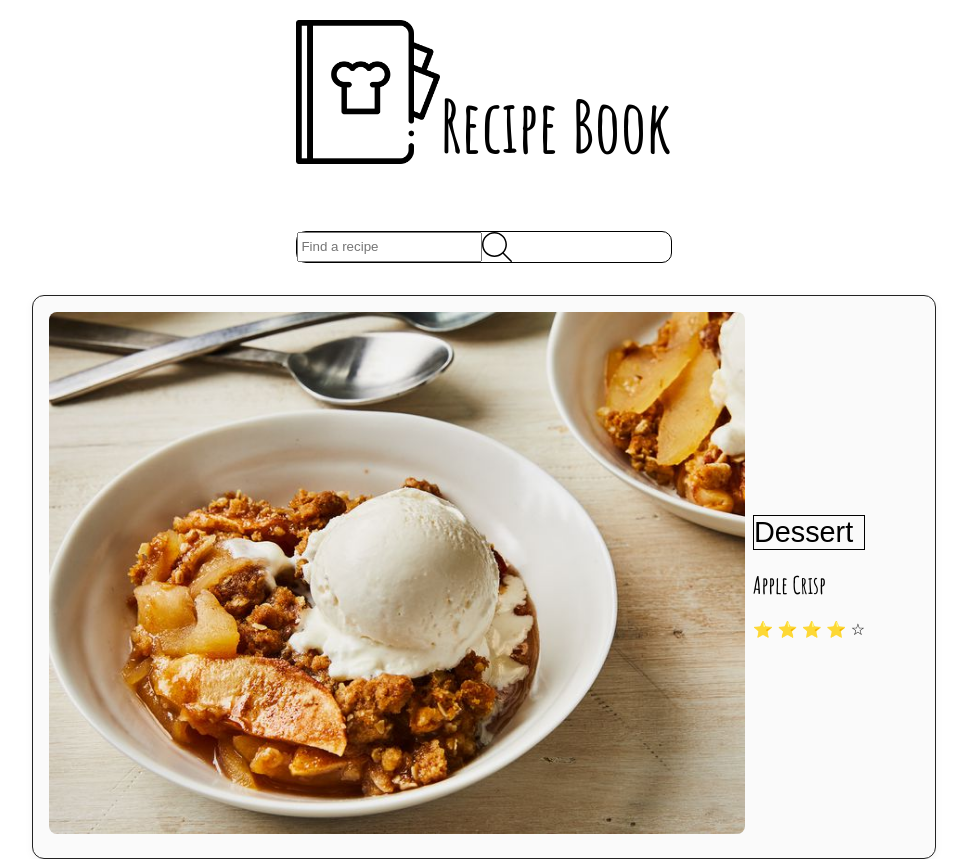
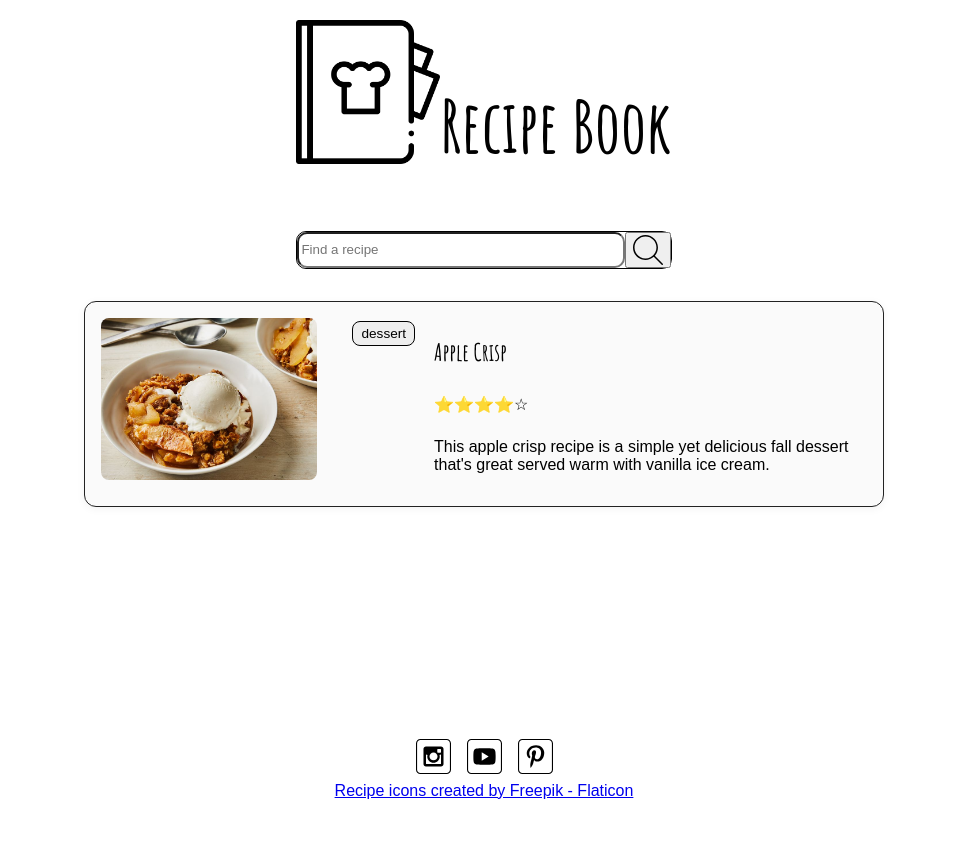
Before and after one commit to Tinjus99/WDD131, a plain HTML site: page recipebook/index.html in a window 1280 px wide. Shown: the top 859 px of the page, without its empty margins (156-1123 px from the left). After the commit the page ends 800 px from the top, so only its background shows below. Drawn offline with Linux system fonts and the light colour scheme.

Commit message:
recipebook

```diff
--- a/recipebook/index.html
+++ b/recipebook/index.html
@@ -17,35 +17,19 @@
     <body>
         <header>
             <section id="top">
-                <img src="images/recipe-book.png" alt="recipie book logo">
+                <img src="images/recipe-book.png" alt="recipe book logo">
                 <h1>Recipe Book</h1>
             </section>
             <form action="" id="search-box">
                 <input type="search" placeholder="Find a recipe" id="search-input-box">
-                <img src="images/search.svg" alt="search-box icon">
+                <button type="button"><img src="images/search.svg" alt="search-box icon" class="search-button"></button>
             </form>
             <!-- border radius on the whole form -->
         </header>
         <main>
-            <div class="recipe-card">
-                <img src="images/apple-crisp.jpg" alt="picture of the apple crisp">
-                <section id="details">
-                    <section class="tag">Dessert</section>
-                    <h2>Apple Crisp</h2>
-                    <span
-                        class="rating"
-                        role="img"
-                        aria-label="Rating: 4 out of 5 stars"
-                    >
-                        <span aria-hidden="true" class="icon-star">⭐</span>
-                        <span aria-hidden="true" class="icon-star">⭐</span>
-                        <span aria-hidden="true" class="icon-star">⭐</span>
-                        <span aria-hidden="true" class="icon-star">⭐</span>
-                        <span aria-hidden="true" class="icon-star-empty">☆</span>
-                    </span>
-                </section>
+            <div id="recipe-container">
+
             </div>
-            <!-- border radius around here too -->
         </main>
         <footer>
             <div class="social">
--- a/recipebook/recipies.css
+++ b/recipebook/recipies.css
@@ -10,11 +10,14 @@ h1, h2, h3 {
     border: solid 1px black;
     border-radius: 10px;
     display: flex;
-    max-width: 100%;
+    width: 100%;
+}
+input{
+    width: 100%;
+    border-radius: 10px;
 }
 
-
-form > img{
+form  img{
     max-width: 30px;
 }
 #top{
@@ -45,26 +48,35 @@ form > img{
 .recipe-card {
 	display: flex;
 	flex-direction: column;
-    align-items: center;
 	border: 1px solid #222;
 	border-radius: 12px;
 	padding: 1em;
 	margin: 1em 0;
 	background: #fafafa;
 	box-shadow: 0 2px 8px rgba(0,0,0,0.05);
+	max-width: 800px;
+	width: 100%;
+	gap: 1em;
+}
+
+.recipe-image img {
+	width: 100%;
+	border-radius: 8px;
+}
+
+.recipe-details {
+	display: flex;
+	flex-direction: column;
 	gap: 0.5em;
 }
 
-.recipe-card img {
+.tag {
+	display: inline-block;
+	background-color: #eee;
+	padding: 4px 8px;
 	border-radius: 8px;
-    margin-bottom: 0.5em;
-    max-width: 80%;
-}
-
-.tag {
-    font-size: 1.8em;
-    align-self: left;
-    margin-bottom: 0.5em;
+	margin: 3px;
+	font-size: 0.85rem;
     border: solid 1px black;
 }
 
@@ -87,11 +99,27 @@ a img {
     min-width: 35px;
 }
 
+span {
+    font-size: 1em;
+}
+
 @media screen and (min-width: 600px) {
-    .recipe-card{
+  .recipe-card {
     flex-direction: row;
+    align-items: flex-start;
   }
+
+  .recipe-image {
+    flex: 1;
+    max-width: 40%;
+    margin-right: 1em;
+  }
+
+  .recipe-details {
+    flex: 2;
+  }
+
   .social {
-        justify-content: right;
+    justify-content: flex-end;
   }
 }
--- a/recipebook/recipies.js
+++ b/recipebook/recipies.js
@@ -279,3 +279,82 @@ const recipes = [
 		rating: 4
 	}
 ]
+
+
+
+
+
+let random = Math.floor(Math.random() * recipes.length);
+let recipe = recipes[random];
+
+console.log("Random recipe index:", random);
+
+
+function ratingTemplate(rating) {
+	let ratingHTML = ``;
+	for (let i = 1; i <= 5; i++) {
+		if (i <= rating) {
+			ratingHTML += `<span aria-hidden="true" class="icon-star">⭐</span>`;
+		} else {
+			ratingHTML += `<span aria-hidden="true" class="icon-star-empty">☆</span>`;
+		}
+	}
+	return ratingHTML;
+}
+
+
+function recipeTemplate(recipe) {
+	const tagsHTML = recipe.tags.map(tag => `<span class="tag">${tag}</span>`).join(" ");
+	const starsHTML = ratingTemplate(recipe.rating);
+
+	return `
+		<div class="recipe-card">
+			<div class="recipe-image">
+				<img src="${recipe.image}" alt="Image of ${recipe.name}">
+			</div>
+			<div class="tags">${tagsHTML}</div>
+			<div class="recipe-details">
+				<h2>${recipe.name}</h2>
+				<span class="rating" role="img" aria-label="Rating: ${recipe.rating} out of 5 stars">
+					${starsHTML}
+				</span>
+				<p>${recipe.description}</p>
+			</div>
+		</div>
+	`;
+}
+
+
+function renderRecipes(recipesToRender) {
+	const recipeContainer = document.querySelector("#recipe-container");
+	recipeContainer.innerHTML = "";
+	if (recipesToRender.length === 0) {
+		recipeContainer.innerHTML = "<p>No recipes found.</p>";
+		return;
+	}
+	recipesToRender.forEach(recipe => {
+		recipeContainer.innerHTML += recipeTemplate(recipe);
+	});
+}
+
+
+function initialize() {
+	renderRecipes([recipe]);
+}
+
+initialize();
+
+
+document.querySelector(".search-button").addEventListener("click", function () {
+	const recipeQuery = document.querySelector("#search-input-box").value.toLowerCase();
+
+	const filteredRecipes = recipes.filter(recipe => {
+		return (
+			recipe.name.toLowerCase().includes(recipeQuery) ||
+			recipe.description.toLowerCase().includes(recipeQuery) ||
+			recipe.tags.some(tag => tag.toLowerCase().includes(recipeQuery))
+		);
+	});
+
+	renderRecipes(filteredRecipes);
+});
```
Also changed, not shown: recipebook/test.html (added, +19 -0 lines), recipebook/test.js (added, +71 -0 lines). Lines whose indentation alone changed are shown as unchanged.
